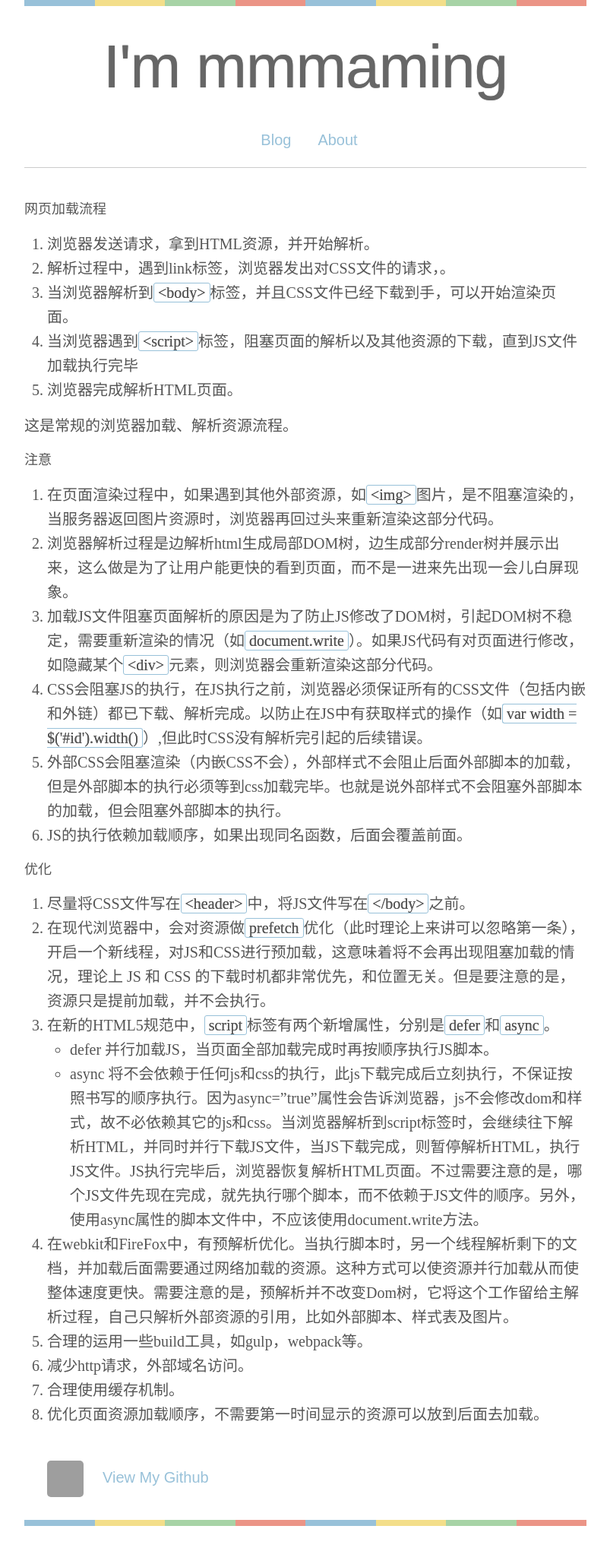
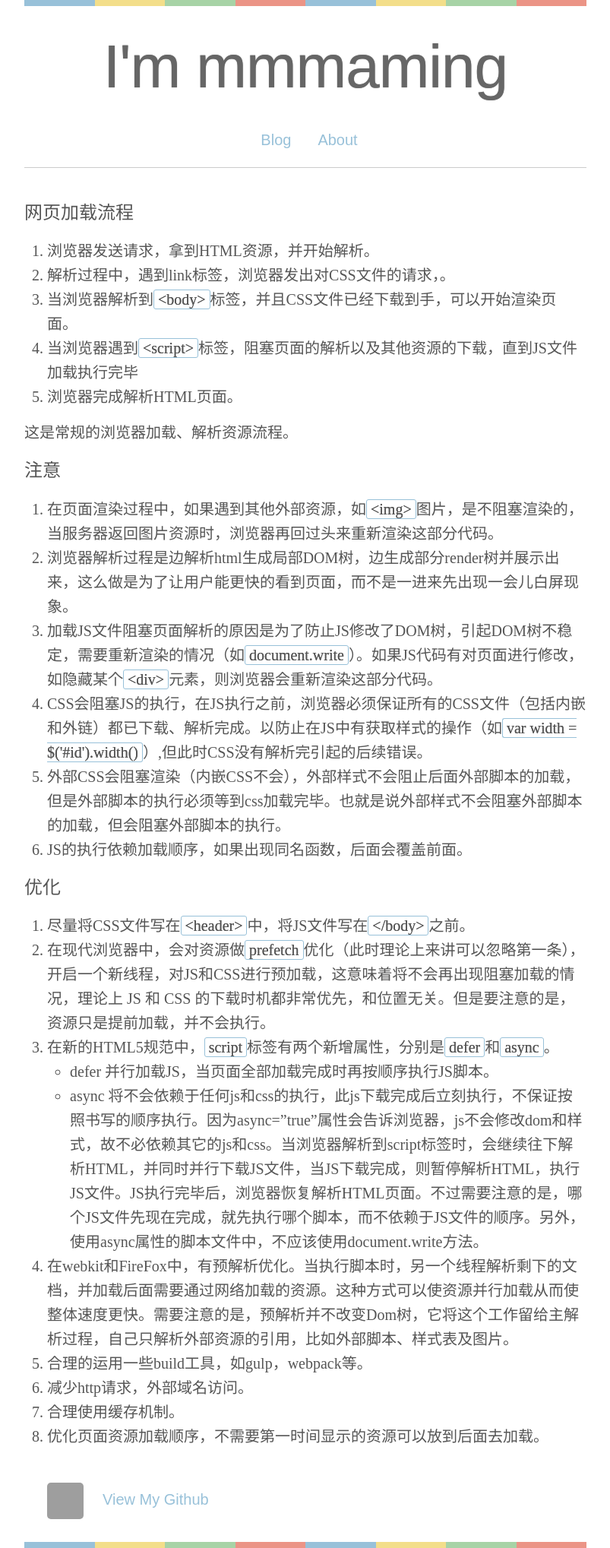
Before and after one commit to mmmaming/mmmaming.github.io, a Jekyll site: the page built from _posts/2017-02-13-现代浏览器加载资源分析.md, in a window 1280 px wide. Shown: the whole page at 76% size, without its empty margins (238-1041 px from the left). Built offline with Jekyll 4.4.1, drawn with Linux system fonts in a browser that asks for light colours; some web fonts are replaced; before the commit the page ends 2008 px from its top, so only the background shows below that; grey boxes are pictures that could not be loaded.

Commit message:
浏览器资源加载

```diff
--- a/_posts/2017-02-13-现代浏览器加载资源分析.md
+++ b/_posts/2017-02-13-现代浏览器加载资源分析.md
@@ -2,7 +2,7 @@
 layout: default
 title: 现代浏览器加载资源分析
 ---
-##### 网页加载流程
+### 网页加载流程
 1. 浏览器发送请求，拿到HTML资源，并开始解析。
 2. 解析过程中，遇到link标签，浏览器发出对CSS文件的请求，。
 3. 当浏览器解析到`<body>`标签，并且CSS文件已经下载到手，可以开始渲染页面。
@@ -11,7 +11,7 @@ title: 现代浏览器加载资源分析
 
 这是常规的浏览器加载、解析资源流程。
 
-##### 注意
+### 注意
 1. 在页面渲染过程中，如果遇到其他外部资源，如`<img>`图片，是不阻塞渲染的，当服务器返回图片资源时，浏览器再回过头来重新渲染这部分代码。
 2. 浏览器解析过程是边解析html生成局部DOM树，边生成部分render树并展示出来，这么做是为了让用户能更快的看到页面，而不是一进来先出现一会儿白屏现象。
 3. 加载JS文件阻塞页面解析的原因是为了防止JS修改了DOM树，引起DOM树不稳定，需要重新渲染的情况（如`document.write`）。如果JS代码有对页面进行修改，如隐藏某个`<div>`元素，则浏览器会重新渲染这部分代码。
@@ -19,7 +19,7 @@ title: 现代浏览器加载资源分析
 5. 外部CSS会阻塞渲染（内嵌CSS不会），外部样式不会阻止后面外部脚本的加载，但是外部脚本的执行必须等到css加载完毕。也就是说外部样式不会阻塞外部脚本的加载，但会阻塞外部脚本的执行。
 6. JS的执行依赖加载顺序，如果出现同名函数，后面会覆盖前面。
 
-##### 优化
+### 优化
 
 1. 尽量将CSS文件写在`<header>`中，将JS文件写在`</body>`之前。
 2. 在现代浏览器中，会对资源做`prefetch`优化（此时理论上来讲可以忽略第一条），开启一个新线程，对JS和CSS进行预加载，这意味着将不会再出现阻塞加载的情况，理论上 JS 和 CSS 的下载时机都非常优先，和位置无关。但是要注意的是，资源只是提前加载，并不会执行。
```
